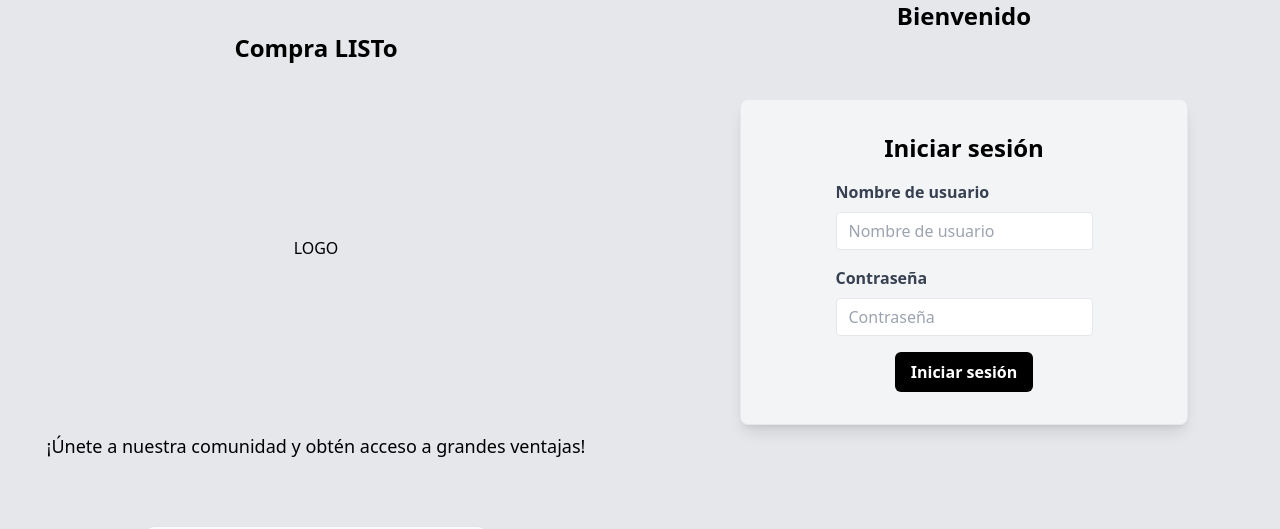
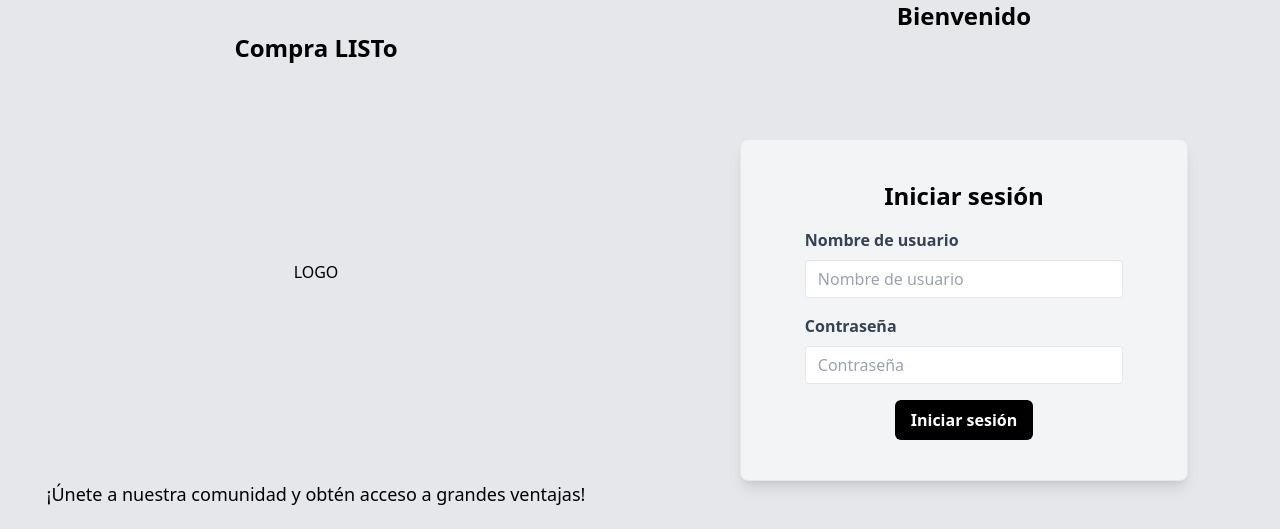
Before and after one commit to No-Country/s7-11-t-javareact, a React (Vite) app in the folder client/: page / in a window 1280 px wide. Shown: the top 529 px of the page. Built offline with nearby package versions, Linux system fonts and the light colour scheme; grey boxes are pictures that could not be loaded.

Commit message:
style(pages/):center Login

```diff
--- a/client/src/pages/LandingPage/LandingPage.jsx
+++ b/client/src/pages/LandingPage/LandingPage.jsx
@@ -22,10 +22,10 @@ const LandingPage = () => {
           ¡Únete a nuestra comunidad y obtén acceso a grandes ventajas!
         </p>
       </div>
-      <div className=" flex-col items-center justify-center hidden lg:block">
+      <div className="flex-col items-center justify-center hidden  lg:block">
         {/*  div 2 *lg:bg-gray-300 */}
         <h2 className="text-2xl text-center font-bold">Bienvenido</h2>
-        <Login />
+        <Login paddingTop={0}/>
       </div>
       <div className="flex items-center justify-center">
         {/*  div 3 *lg:bg-gray-500 */}
@@ -53,7 +53,7 @@ const LandingPage = () => {
               >
                 aquí.
               </a>
-            </span>{" "}
+            </span>
           </p>
         </div>
       </div>
--- a/client/src/pages/Login/index.jsx
+++ b/client/src/pages/Login/index.jsx
@@ -1,6 +1,11 @@
 import React, { useState } from "react";
+import { useNavigate } from "react-router-dom";
 
-const Login = ({ setIsAuthenticated }) => {
+const Login = ({ setIsAuthenticated, paddingTop }) => {
+  const navigate = useNavigate();
+  const controlHomeClick = () => {
+    navigate("/home");
+  };
   const [userName, setUserName] = useState("");
   const [password, setPassword] = useState("");
   const ValidateLogin = () => {
@@ -9,11 +14,15 @@ const Login = ({ setIsAuthenticated }) => {
     } else {
     }
   };
+  const dynamicClass = `min-[1000px]:pt-${paddingTop} !important`;
+
   return (
-    <div className="grid justify-items-center items-center h-full">
-      <div className="grid justify-items-center w-full max-w-md p-8 rounded-lg shadow-lg border border-gray-200 bg-gray-100">
-        <h1 className="text-2xl font-bold mb-4">Iniciar sesión</h1>
-        <form className="space-y-4">
+    <div
+      className={`grid justify-items-center items-center h-full pt-[10%] max-[1000px]:h-screen p-4 ${dynamicClass}`}
+    >
+      <div className="grid justify-items-center w-full lg:max-w-md  max-w-sm px-[4%] min-w-[321px]:px-8 py-10 rounded-lg shadow-lg border border-gray-200 bg-gray-100">
+        <h1 className="text-2xl font-bold mb-4 text-center">Iniciar sesión</h1>
+        <form className="space-y-4 w-full px-[6%] lg:px-[10%]">
           <div>
             <label
               className="block text-gray-700 font-bold mb-2"
@@ -49,7 +58,8 @@ const Login = ({ setIsAuthenticated }) => {
             <button
               className="bg-black hover:bg-gray-700 text-white font-bold py-2 px-4 rounded-md focus:outline-none focus:shadow-outline"
               type="button"
-              onClick={ValidateLogin}
+              // onClick={ValidateLogin}
+              onClick={controlHomeClick}
             >
               Iniciar sesión
             </button>
```
